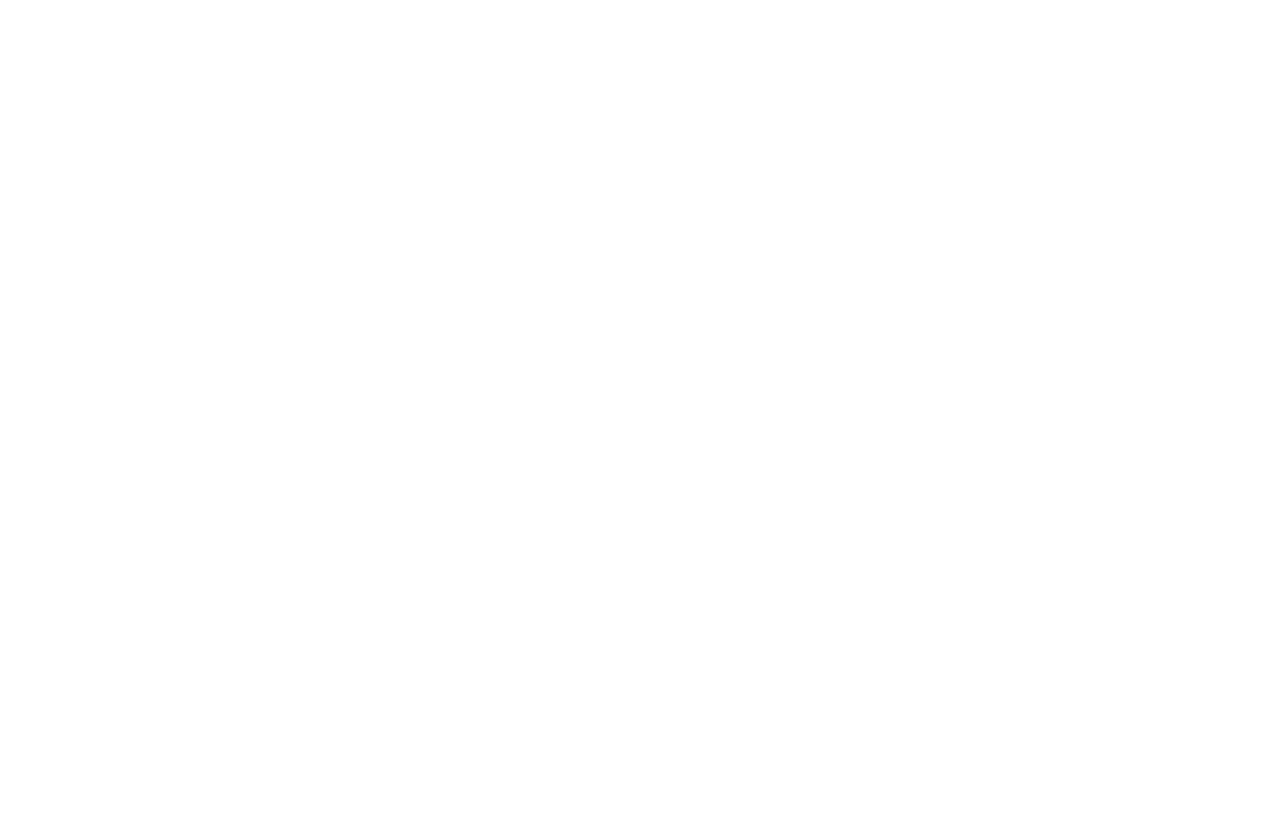
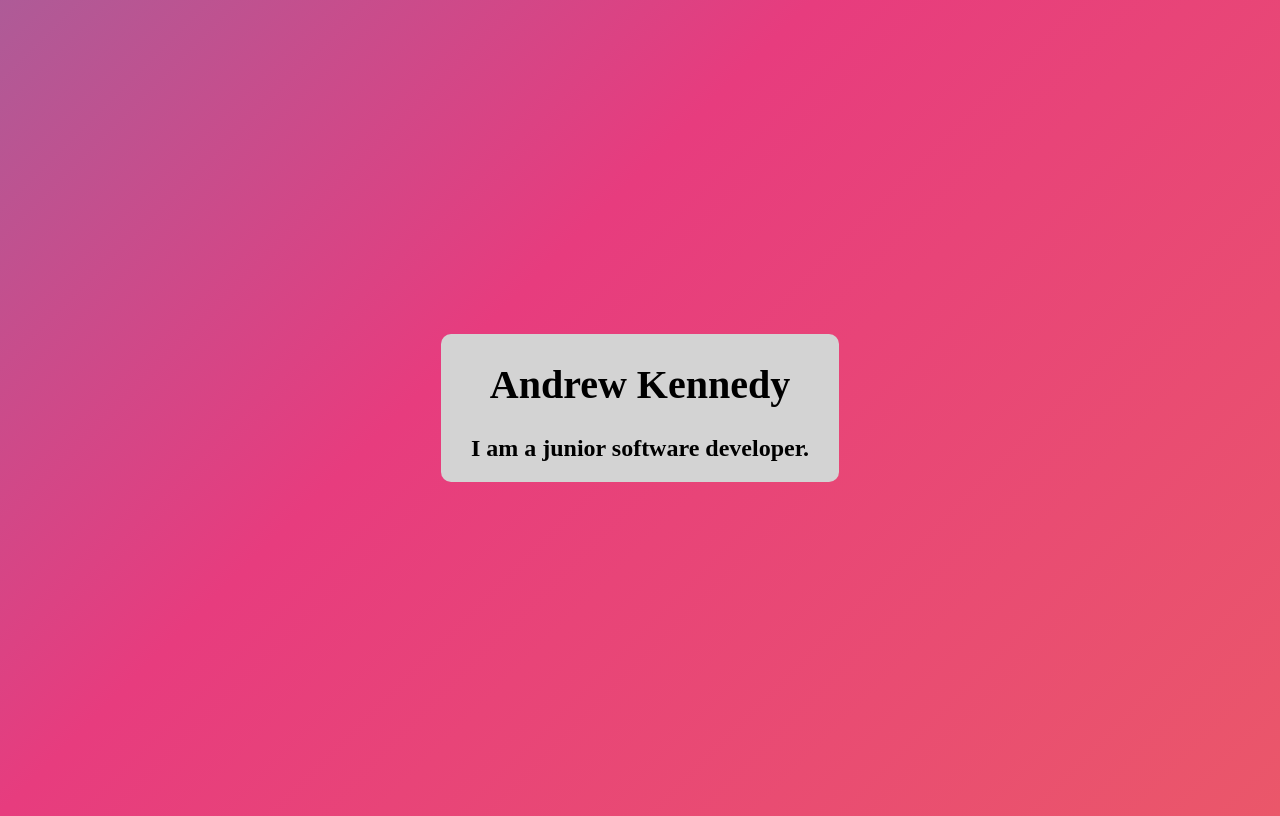
Before and after one commit to auxfuse/hackathon-git-labs, a plain HTML site: page community/Andrew2/index.html in a window 1280 px wide. Drawn offline with Linux system fonts and the light colour scheme.

Commit message:
added html and css files

```diff
--- a/community/Andrew2/index.html
+++ b/community/Andrew2/index.html
@@ -1,13 +1,19 @@
 <!DOCTYPE html>
 <html lang="en">
+
 <head>
     <meta charset="UTF-8">
     <meta http-equiv="X-UA-Compatible" content="IE=edge">
     <meta name="viewport" content="width=device-width, initial-scale=1.0">
     <link rel="stylesheet" href="style.css">
-    <title>Document</title>
+    <title>Andrew Kennedy</title>
 </head>
+
 <body>
+    <div id="center">
+        <h1>Andrew Kennedy</h1>
+        <h2>I am a junior software developer.</h2>
+    </div>
+</body>
 
-</body>
 </html>
--- a/community/Andrew2/style.css
+++ b/community/Andrew2/style.css
@@ -0,0 +1,34 @@
+body {
+	background: linear-gradient(-45deg, #ee7752, #e73c7e, #23a6d5, #23d5ab);
+	background-size: 400% 400%;
+	animation: gradient 15s ease infinite;
+	height: 100vh;
+    display: flex;
+    justify-content: center;
+    align-items: center
+}
+
+@keyframes gradient {
+	0% {
+		background-position: 0% 50%;
+	}
+	50% {
+		background-position: 100% 50%;
+	}
+	100% {
+		background-position: 0% 50%;
+	}
+}
+
+#center {
+
+    padding: 0 30px;
+    text-align: center;
+    background-color: #d3d3d3;
+    margin: 2rem 0;
+    border-radius: 10px;
+}
+
+h1 {
+    font-size: 2.5rem;
+}
```
